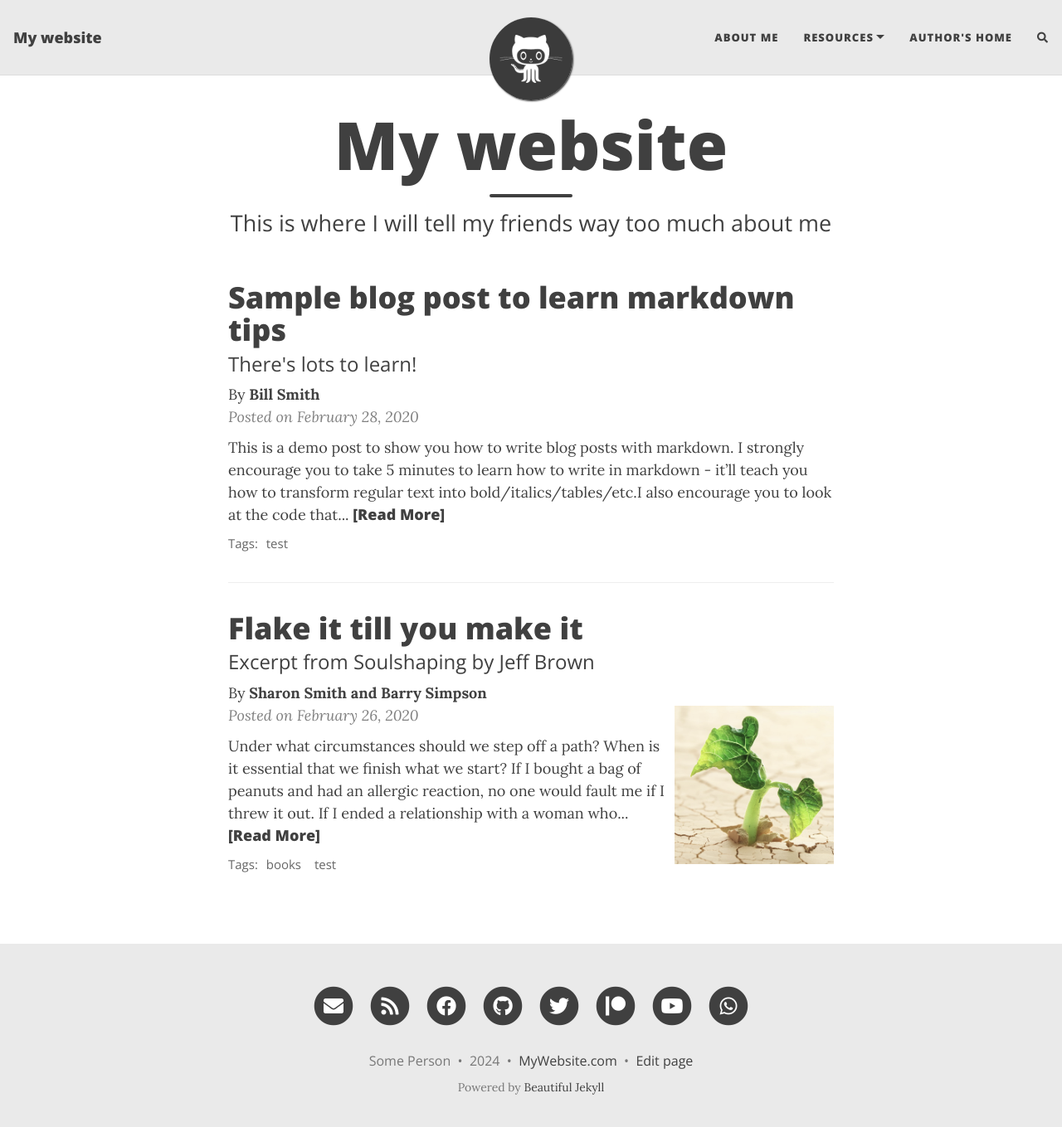
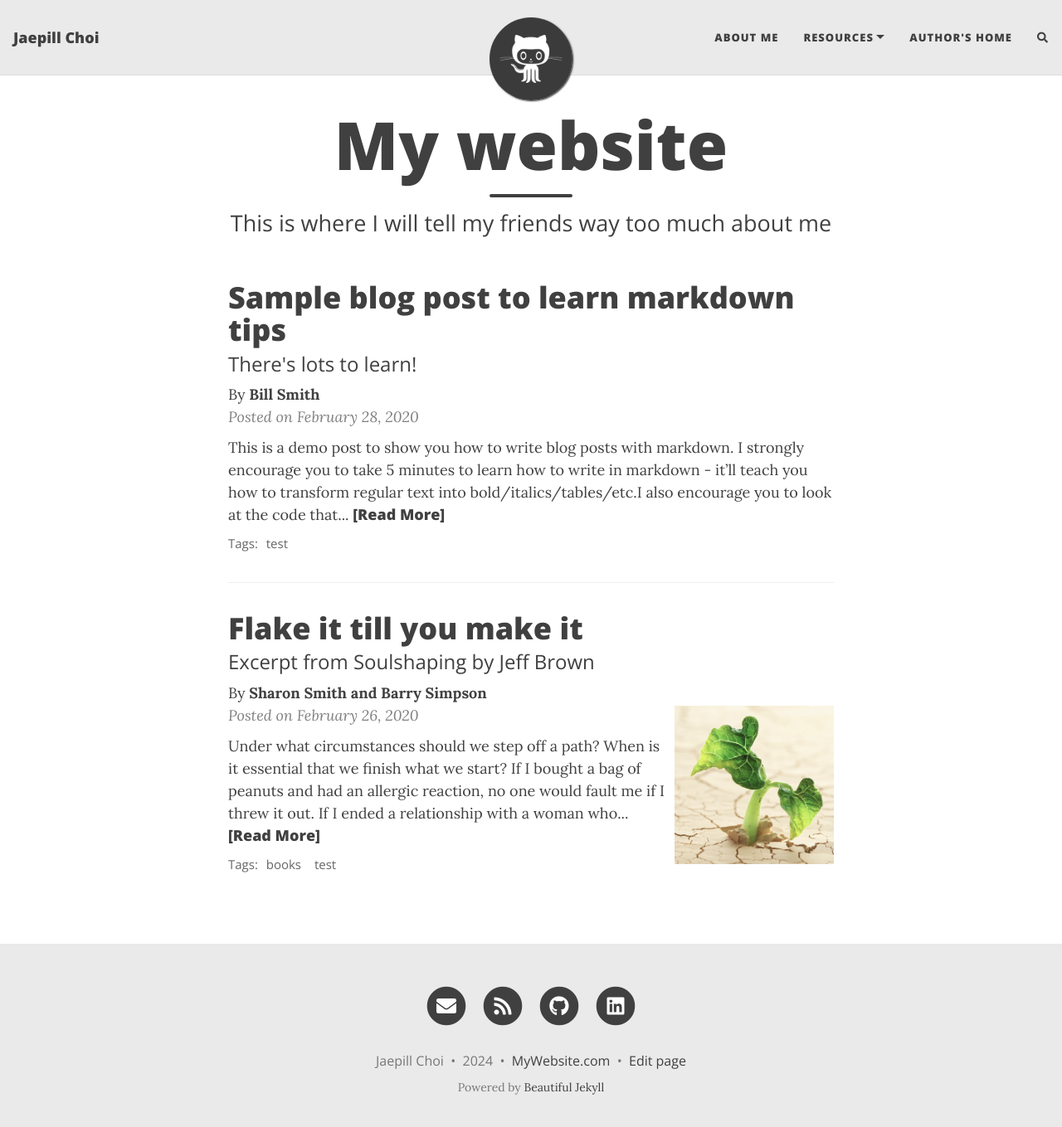
Before and after one commit to cjaep/cjaep.github.io, a Jekyll site: the page built from index.html, in a window 1280 px wide and 1372 px high. Shown: the top 1359 px of the window at 83% size. Built offline with Jekyll 4.4.1, drawn with Linux system fonts in a browser that asks for light colours; nearby versions of some CDN libraries; the list of posts is cut into pages by our own code; comment, search, counter and statistics services are not loaded; some of the changed lines change nothing that is shown.

Commit message:
beautiful

```diff
--- a/_config.yml
+++ b/_config.yml
@@ -10,10 +10,10 @@
 ############################
 
 # Name of website
-title: My website
+title: Jaepill Choi
 
 # Your name to show in the footer
-author: Some Person
+author: Jaepill Choi
 
 ###############################################
 # --- List of links in the navigation bar --- #
@@ -50,14 +50,15 @@ round-avatar: true
 # You can change the order that they show up on the page by changing the order here.
 # Uncomment the links you want to show and add your information to each one.
 social-network-links:
-  email: "someone@example.com"
+  email: "jaepill9205@snu.ac.kr"
   rss: true  # remove this line if you don't want to show an RSS link at the bottom
-  facebook: deanattali
-  github: daattali
-  twitter: daattali
-  patreon: DeanAttali
-  youtube: "@daattali"
-  whatsapp: 15551212
+  # facebook: deanattali
+  github: "https://github.com/cjaep"
+  linkedin: "https://www.linkedin.com/in/jaepillchoi/"
+  # twitter: daattali
+  # patreon: DeanAttali
+  # youtube: "@daattali"
+  # whatsapp: 15551212
 #  medium: yourname
 #  reddit: yourname
 #  linkedin: daattali
```
